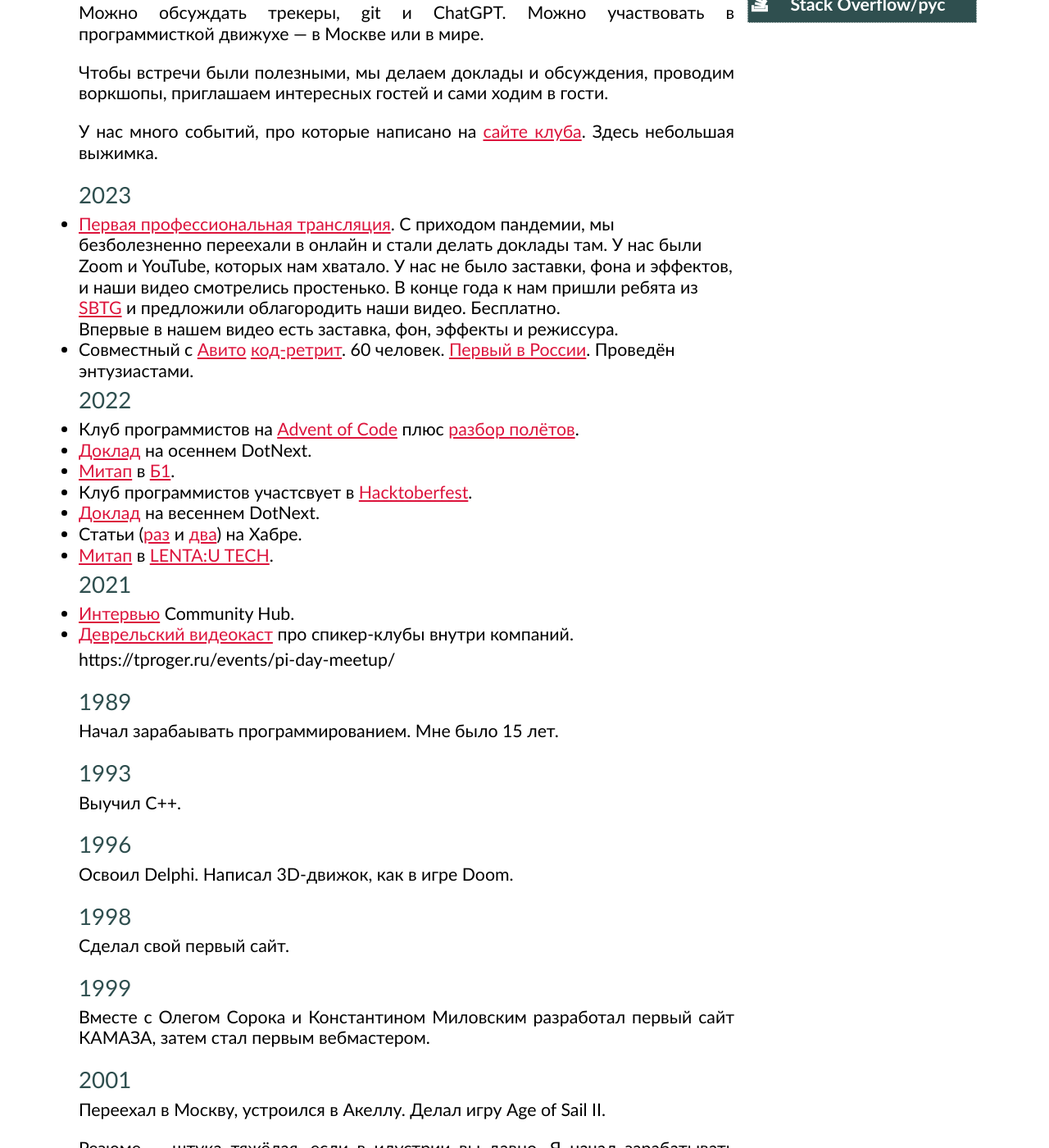
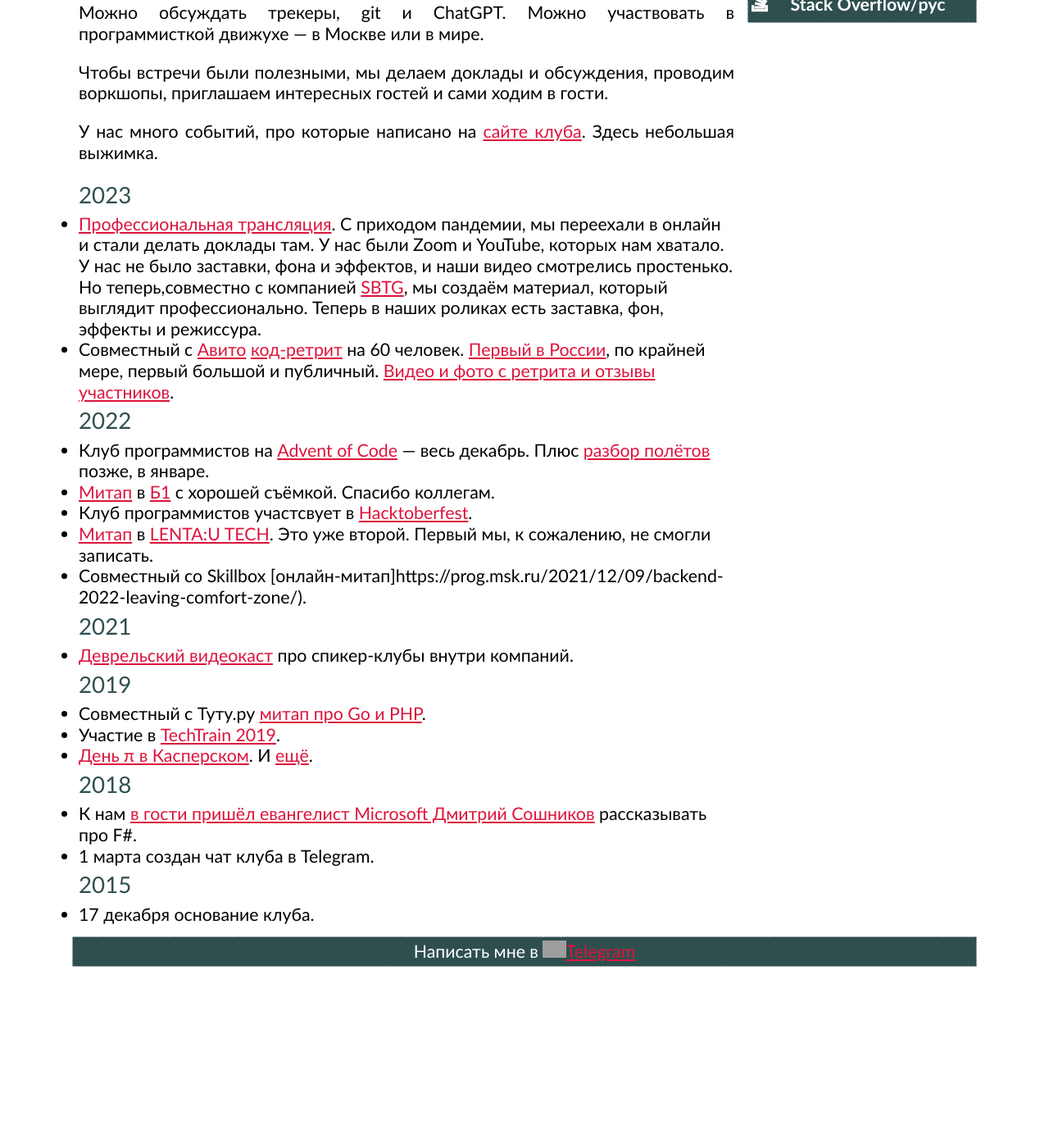
Before and after one commit to markshevchenko/markshevchenko.github.io, a Jekyll site: the page built from programmers-club.md, in a window 1280 px wide and 1400 px high, scrolled down 294 px. Shown: the whole window at 82% size. Built offline with Jekyll 4.4.1, drawn with Linux system fonts in a browser that asks for light colours; some web fonts are replaced; after the commit the page ends 1473 px from its top, so only the background shows below that; some of the changed text lies outside the part shown; grey boxes are pictures that could not be loaded.

Commit message:
История клуба программистов

```diff
--- a/programmers-club.md
+++ b/programmers-club.md
@@ -18,74 +18,41 @@ description: Рядом с программированием.
 
 ### 2023
 
-* [Первая профессиональная трансляция](https://www.youtube.com/live/WkN5feMXyPE).
-  С приходом пандемии, мы безболезненно переехали в онлайн и стали делать доклады там. У нас были Zoom и YouTube, которых нам хватало. У нас не было заставки, фона и эффектов, и наши видео смотрелись простенько. В конце года к нам пришли ребята из [SBTG](https://sbtg.ru/) и предложили облагородить наши видео. Бесплатно.<br />
-  Впервые в нашем видео есть заставка, фон, эффекты и режиссура.
+* [Профессиональная трансляция](https://www.youtube.com/live/WkN5feMXyPE).
+  С приходом пандемии, мы переехали в онлайн и стали делать доклады там. У нас были Zoom и YouTube, которых нам хватало. У нас не было заставки, фона и эффектов, и наши видео смотрелись простенько. Но теперь,совместно с компанией [SBTG](https://sbtg.ru/), мы создаём материал, который выглядит профессионально. Теперь в наших роликах есть заставка, фон, эффекты и режиссура.
 * Совместный с [Авито](https://avito.tech/)
-  [код-ретрит](https://www.coderetreat.org/). 60 человек.
-  [Первый в России](https://github.com/coderetreat/coderetreat.org/blob/main/_data/events/russia-moscow-2023-02-11-moscow-code-retreat.json).
-  Проведён энтузиастами.
+  [код-ретрит](https://www.coderetreat.org/) на 60 человек.
+  [Первый в России](https://github.com/coderetreat/coderetreat.org/blob/main/_data/events/russia-moscow-2023-02-11-moscow-code-retreat.json), по крайней мере, первый большой и публичный.
+  [Видео и фото с ретрита и отзывы участников](https://prog.msk.ru/2023/02/11/coderetreat/).
 
 ### 2022
 
-* Клуб программистов на [Advent of Code](https://adventofcode.com/)
-  плюс [разбор полётов](https://www.youtube.com/live/E12WNSXR15A).
-* [Доклад](https://dotnext.ru/talks/9a9f9461a00747b8a2e23cacf53c38ca/) на
-  осеннем DotNext.
+* Клуб программистов на [Advent of Code](https://adventofcode.com/) — весь декабрь.
+  Плюс [разбор полётов](https://www.youtube.com/live/E12WNSXR15A) позже, в январе.
 * [Митап](https://www.youtube.com/live/ZMVgW5RCfzw)
-  в [Б1](https://b1.ru/).
+  в [Б1](https://b1.ru/) с хорошей съёмкой. Спасибо коллегам.
 * Клуб программистов участсвует в [Hacktoberfest](https://hacktoberfest.com/).
-* [Доклад](https://youtu.be/ysKnBJsnxjE) на весеннем DotNext.
-* Статьи ([раз](https://habr.com/ru/post/680598/) и
-  [два](https://habr.com/ru/post/686062/)) на Хабре.
 * [Митап](https://www.youtube.com/live/MqO1iMVbdOs?feature=share)
-  в [LENTA:U TECH](https://habr.com/ru/company/lenta_utkonos_tech/profile/).
+  в [LENTA:U TECH](https://habr.com/ru/company/lenta_utkonos_tech/profile/). Это уже второй.
+  Первый мы, к сожалению, не смогли записать.
+* Совместный со Skillbox [онлайн-митап]https://prog.msk.ru/2021/12/09/backend-2022-leaving-comfort-zone/).
 
 ### 2021
 
-* [Интервью](https://youtu.be/czfcXIpqZzY) Community Hub.
 * [Деврельский видеокаст](https://youtu.be/czfcXIpqZzY) про спикер-клубы
   внутри компаний.
 
+### 2019
 
-https://tproger.ru/events/pi-day-meetup/
+* Совместный с Туту.ру [митап про Go и PHP](https://prog.msk.ru/2019/10/17/tuturu-backend-meetup/).
+* Участие в [TechTrain 2019]({% post_url 2019-08-26-techtrain %}).
+* [День π в Касперском](https://prog.msk.ru/2019/03/14/pi-day-in-kaspersky/). И [ещё](https://tproger.ru/events/pi-day-meetup/).
 
-### 1989
+### 2018
 
-Начал зарабаывать программированием. Мне было 15 лет.
+* К нам [в гости пришёл евангелист Microsoft Дмитрий Сошников](https://prog.msk.ru/2018/04/12/fp/) рассказывать про F#.
+* 1 марта создан чат клуба в Telegram.
 
-### 1993
+### 2015
 
-Выучил C++.
-
-### 1996
-
-Освоил Delphi. Написал 3D-движок, как в игре Doom.
-
-### 1998
-
-Сделал свой первый сайт.
-
-### 1999
-
-Вместе с Олегом Сорока и Константином Миловским разработал первый сайт КАМАЗА, затем стал первым вебмастером.
-
-### 2001
-
-Переехал в Москву, устроился в Акеллу. Делал игру Age of Sail II.
-
-Резюме — штука тяжёлая, если в идустрии вы давно. Я начал зарабатывать деньги программированием в 15 лет, 1989 году. Был ещё Советский Союз и я учился в восьмом классе.
-
-Если записать все мои работы, получится большой талмуд. Талмуды в наше время никто не читает, нужна выжимка.
-
-Вот выжимка из моего большого резюме.
-
-Мне повезло, что я родился в Набережных Челнах. В 70-е на строительство КАМАЗА приехали хорошие инженеры со всего Союза. А во второй половине 80-х на КАМАЗ попали персоналки Acer, что называется, IBM PC XT compatible. Мне было у кого учиться, и было на чём.
-
-Я писал редактор форм, заточенный под платёжные требования и поручения. Писал психологические тесты. Писал игры — для себя, за них не платили. Учил других школьников обращению с компьютером и программированию — и получал 25 рублей в месяц. Писал на BASIC, Focal, Pascal, C и языке Ассемблера. За ассемблер спасибо Олегу Сорока и Саше Козлову — приобщили. За C — да и вообще за всё — спасибо Сергею Рудницкому, камазовскому программисту, который тратил личное время, чтобы научить школьников программировать.
-
-Помимо прочего, Сергей Францевич собирал камазовских программистов у себя на работе. Каждый четверг. Оттуда берёт своё начало то, что сейчас бы назвали IT-сообществом.
-
-Учиться в вузе я не смог. Оказалось, что программировать интересно, а брать интегралы и зубрить поля — нет. Теперь, конечно, жалею, потому что всё пришлось узнавать самому. А фундамента нет и больше не будет.
-
-С другой стороны, не уверен, что смог бы доучиться — живая связь с практикой мне важна и сейчас.
+* 17 декабря основание клуба.
```
Also changed, not shown: index.md (+3 -3 lines).
